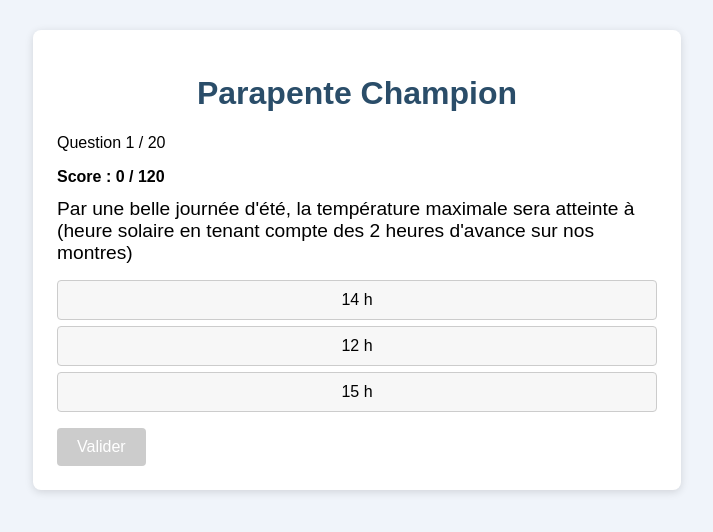
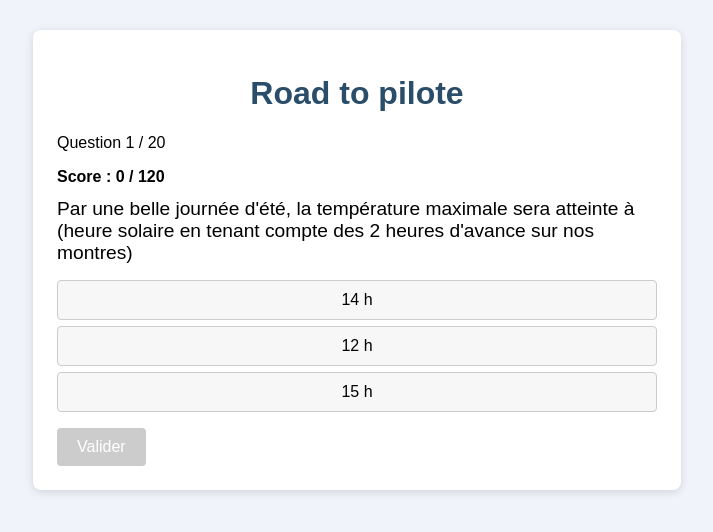
Before and after one commit to reynadan/apps, a plain HTML site: page qcmffvl/index.html in a window 1280 px wide. Shown: the whole page, without its empty margins (283-996 px from the left). Drawn offline with Linux system fonts and the light colour scheme.

Commit message:
Update index.html

```diff
--- a/qcmffvl/index.html
+++ b/qcmffvl/index.html
@@ -8,7 +8,7 @@
 </head>
 <body>
   <div class="container">
-    <h1>Parapente Champion</h1>
+    <h1>Road to pilote</h1>
     <div id="game"></div>
   </div>
   <script src="index.js"></script>
```
